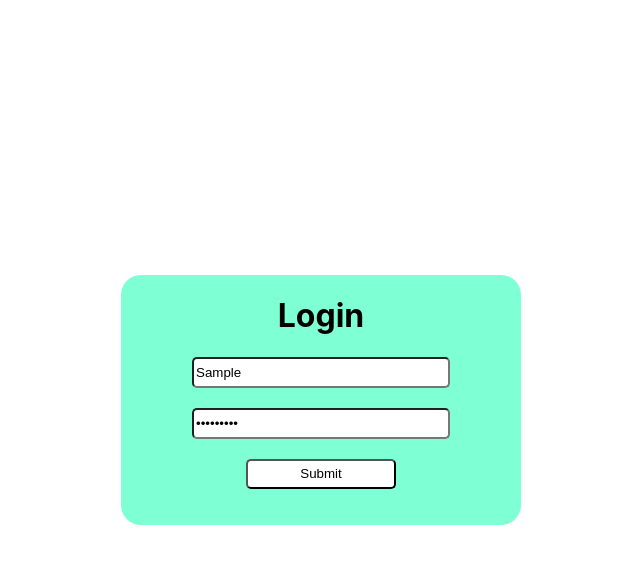
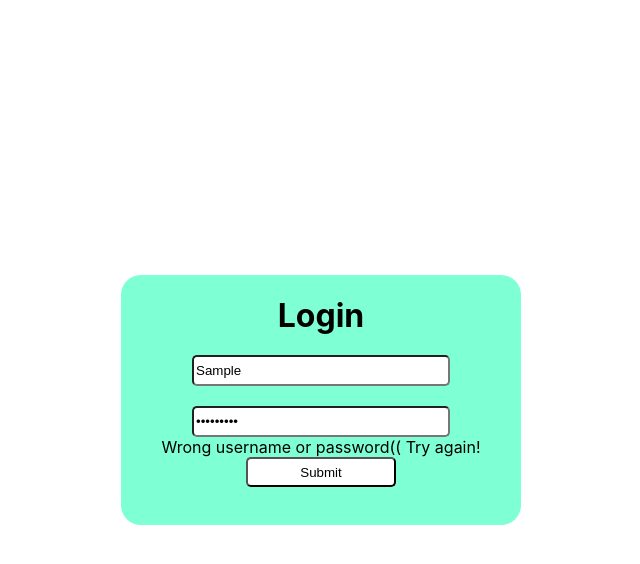
Before and after one commit to RRRKotov/React_xD, a React (Create React App) app: page /login in a window 1280 px wide. Both pictures are taken after typing "Sample", "Sample123" into the empty fields and a click on the button "Submit". Shown: the top 564 px of the page, without its empty margins (319-959 px from the left). Built offline with nearby package versions, Linux system fonts and the light colour scheme.

Commit message:
login error & secure

```diff
--- a/src/App.js
+++ b/src/App.js
@@ -5,6 +5,7 @@ import { ContainerItem } from "./components/containerItem/ContainerItem.js";
 import { ListItem } from "./components/listItem/ListItem.js";
 import { MobileListItem } from "./components/mobileListItem/MobileListItem.js";
 import { NavigationItem } from "./components/navigationItem/NavigationItem.js";
+import { Redirect } from "react-router-dom";
 
 export const App = () => {
   const [newArray, setNewArray] = useState(data);
@@ -12,6 +13,10 @@ export const App = () => {
   const [mobileStyles, setMobileStyles] = useState({ display: "none" });
 
   const [containerStyles, setContainerStyles] = useState({ display: "block" });
+
+  if (sessionStorage.isLogged !== "1") {
+    return <Redirect to={"/login"} />;
+  }
 
   let newData = data;
 
--- a/src/components/Login/Login.css
+++ b/src/components/Login/Login.css
@@ -1,4 +1,5 @@
 .login__container {
+  box-sizing: border-box;
   width: 400px;
   height: 250px;
   display: flex;
@@ -7,10 +8,15 @@
 
   border-radius: 20px;
   background-color: aquamarine;
+  padding-bottom: 30px;
 }
 
-.login__container > div {
-  margin-bottom: 20px;
+.login__title {
+  margin-bottom: 0px;
+}
+
+.login__error {
+  visibility: hidden;
 }
 
 .login__main {
@@ -21,6 +27,7 @@
 }
 
 .login__input > input {
+  margin-top: 20px;
   height: 25px;
   width: 250px;
   border-radius: 5px;
--- a/src/components/Login/Login.js
+++ b/src/components/Login/Login.js
@@ -3,13 +3,21 @@ import "./Login.css";
 import { useHistory } from "react-router-dom";
 
 export const Login = () => {
+  sessionStorage.setItem("isLogged", 0);
+
   const history = useHistory();
   const [username, setUsername] = useState("");
   const [password, setPassword] = useState("");
+  const [errorStyle, setErrorStyle] = useState({ visibility: "hidden" });
 
   const buttonOnClickHandler = () => {
     if (username === "admin" && password === "1234") {
+      sessionStorage.isLogged = 1;
+
       history.push("/");
+    } else {
+      sessionStorage.isLogged = 0;
+      setErrorStyle({ visibility: "visible " });
     }
   };
 
@@ -24,7 +32,7 @@ export const Login = () => {
   return (
     <div className="login__main">
       <div className="login__container">
-        <h1>Login</h1>
+        <h1 className="login__title">Login</h1>
         <div className="login__input">
           <input
             onChange={onChangeUsername}
@@ -39,7 +47,9 @@ export const Login = () => {
             placeholder="password"
           />
         </div>
-
+        <div style={errorStyle} className="login__error">
+          <span>Wrong username or password(( Try again! </span>
+        </div>
         <div className="login__button">
           <button onClick={buttonOnClickHandler}>Submit</button>
         </div>
```
